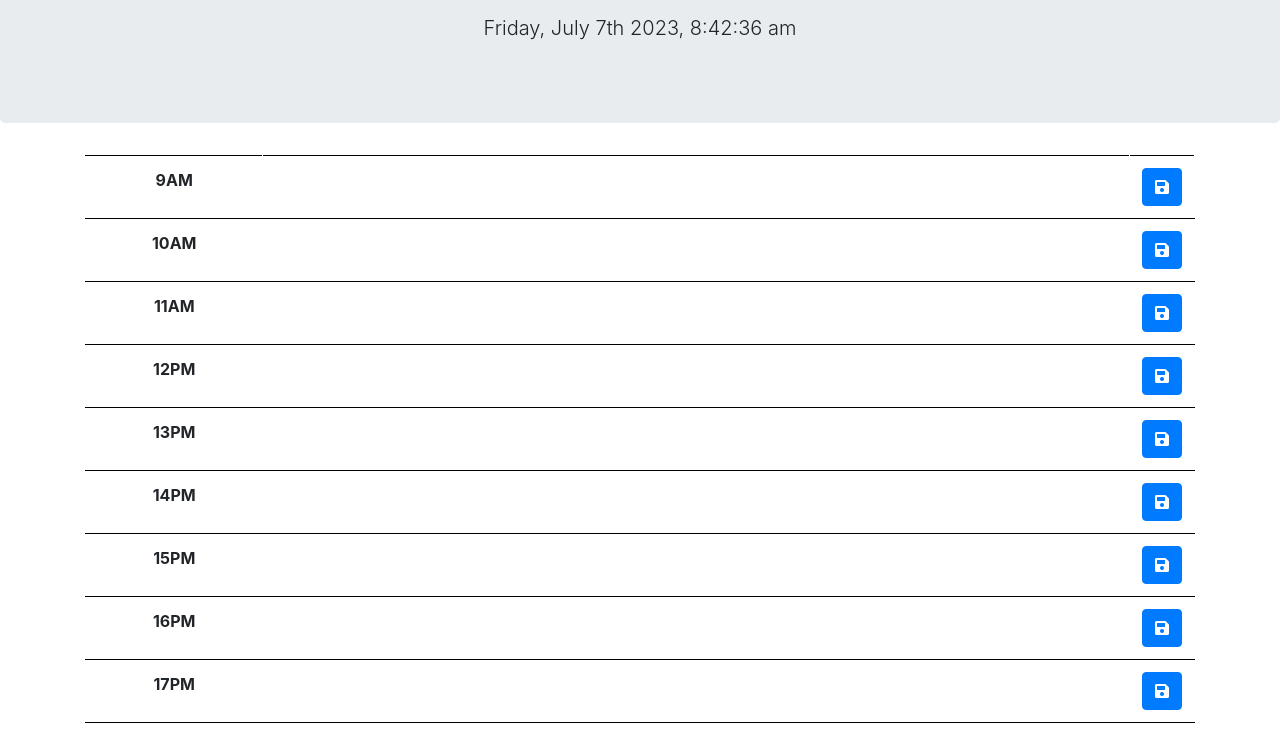
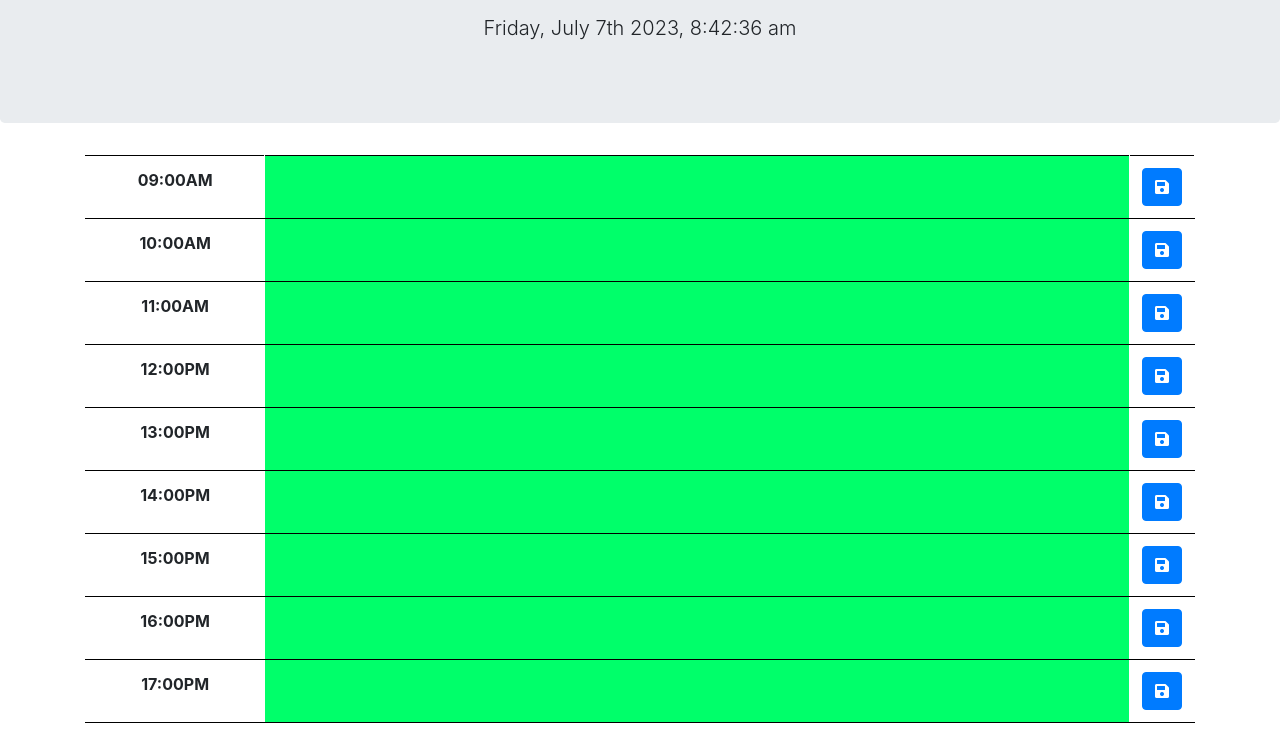
Before and after one commit to Jackspence6/work_day-scheduler, a plain HTML site: page index.html in a window 1280 px wide. Shown: the part 191-930 px from the top of the page. Drawn offline with nearby package versions, Linux system fonts and the light colour scheme.

Commit message:
Added color highlighting to rest of table.

```diff
--- a/assets/js/script.js
+++ b/assets/js/script.js
@@ -25,7 +25,11 @@ function rowColor() {
     console.log(rowHour);
 
     if (rowHour === hourNow) {
-      $(this).find("td.middle").css("background-color", "red");
+      $(this).find("td.middle").css("background-color", "hsl(0 100% 60%)");
+    } else if (rowHour < hourNow) {
+      $(this).find("td.middle").css("background-color", "LightGray");
+    } else {
+      $(this).find("td.middle").css("background-color", "hsl(145 100% 50%)");
     }
   });
 }
--- a/index.html
+++ b/index.html
@@ -36,7 +36,7 @@
       <table class="table table-bordered">
         <tbody>
           <tr>
-            <td class="col-sm-2 text-center time">9AM</td>
+            <td class="col-sm-2 text-center time">09:00AM</td>
             <td class="col-sm-10 text-center middle"></td>
             <td style="width: 100px">
               <button class="btn btn-primary">
@@ -45,7 +45,7 @@
             </td>
           </tr>
           <tr>
-            <td class="col-sm-2 text-center time">10AM</td>
+            <td class="col-sm-2 text-center time">10:00AM</td>
             <td class="col-sm-8 text-center middle"></td>
             <td style="width: 100px">
               <button class="btn btn-primary">
@@ -54,7 +54,7 @@
             </td>
           </tr>
           <tr>
-            <td class="col-sm-2 text-center time">11AM</td>
+            <td class="col-sm-2 text-center time">11:00AM</td>
             <td class="col-sm-8 text-center middle"></td>
             <td style="width: 100px">
               <button class="btn btn-primary">
@@ -63,7 +63,7 @@
             </td>
           </tr>
           <tr>
-            <td class="col-sm-2 text-center time">12PM</td>
+            <td class="col-sm-2 text-center time">12:00PM</td>
             <td class="col-sm-8 text-center middle"></td>
             <td style="width: 100px">
               <button class="btn btn-primary">
@@ -72,7 +72,7 @@
             </td>
           </tr>
           <tr>
-            <td class="hour col-sm-2 text-center time">13PM</td>
+            <td class="hour col-sm-2 text-center time">13:00PM</td>
             <td class="col-sm-8 text-center middle"></td>
             <td style="width: 100px">
               <button class="btn btn-primary">
@@ -81,7 +81,7 @@
             </td>
           </tr>
           <tr>
-            <td class="col-sm-2 text-center time">14PM</td>
+            <td class="col-sm-2 text-center time">14:00PM</td>
             <td class="col-sm-8 text-center middle"></td>
             <td style="width: 100px">
               <button class="btn btn-primary">
@@ -90,7 +90,7 @@
             </td>
           </tr>
           <tr>
-            <td class="col-sm-2 text-center time">15PM</td>
+            <td class="col-sm-2 text-center time">15:00PM</td>
             <td class="col-sm-8 text-center middle"></td>
             <td style="width: 100px">
               <button class="btn btn-primary">
@@ -99,7 +99,7 @@
             </td>
           </tr>
           <tr>
-            <td class="col-sm-2 text-center time">16PM</td>
+            <td class="col-sm-2 text-center time">16:00PM</td>
             <td class="col-sm-8 text-center middle"></td>
             <td style="width: 100px">
               <button class="btn btn-primary">
@@ -108,7 +108,7 @@
             </td>
           </tr>
           <tr>
-            <td class="col-sm-2 text-center time">17PM</td>
+            <td class="col-sm-2 text-center time">17:00PM</td>
             <td class="col-sm-8 text-center middle"></td>
             <td style="width: 100px">
               <button class="btn btn-primary">
```
